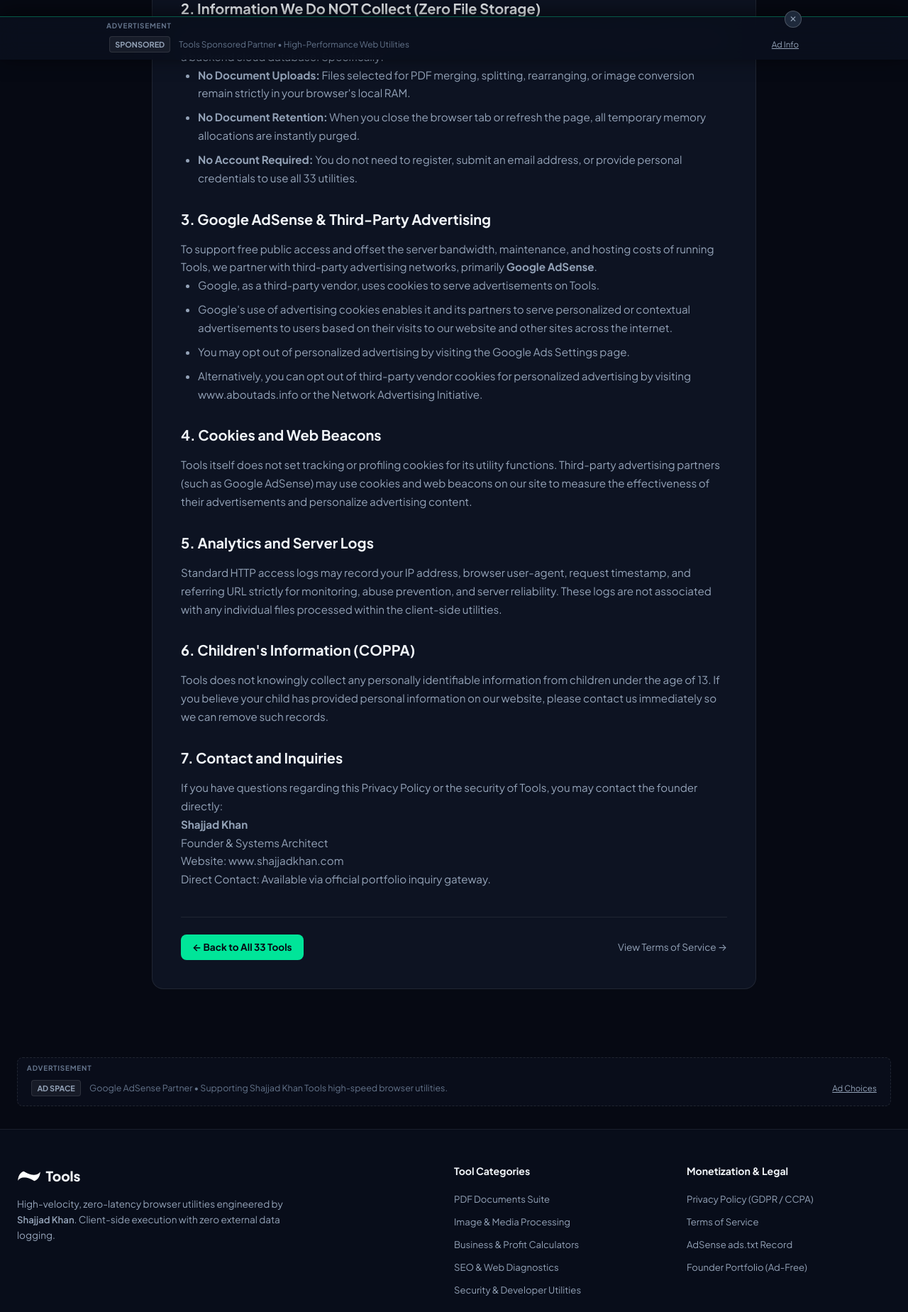
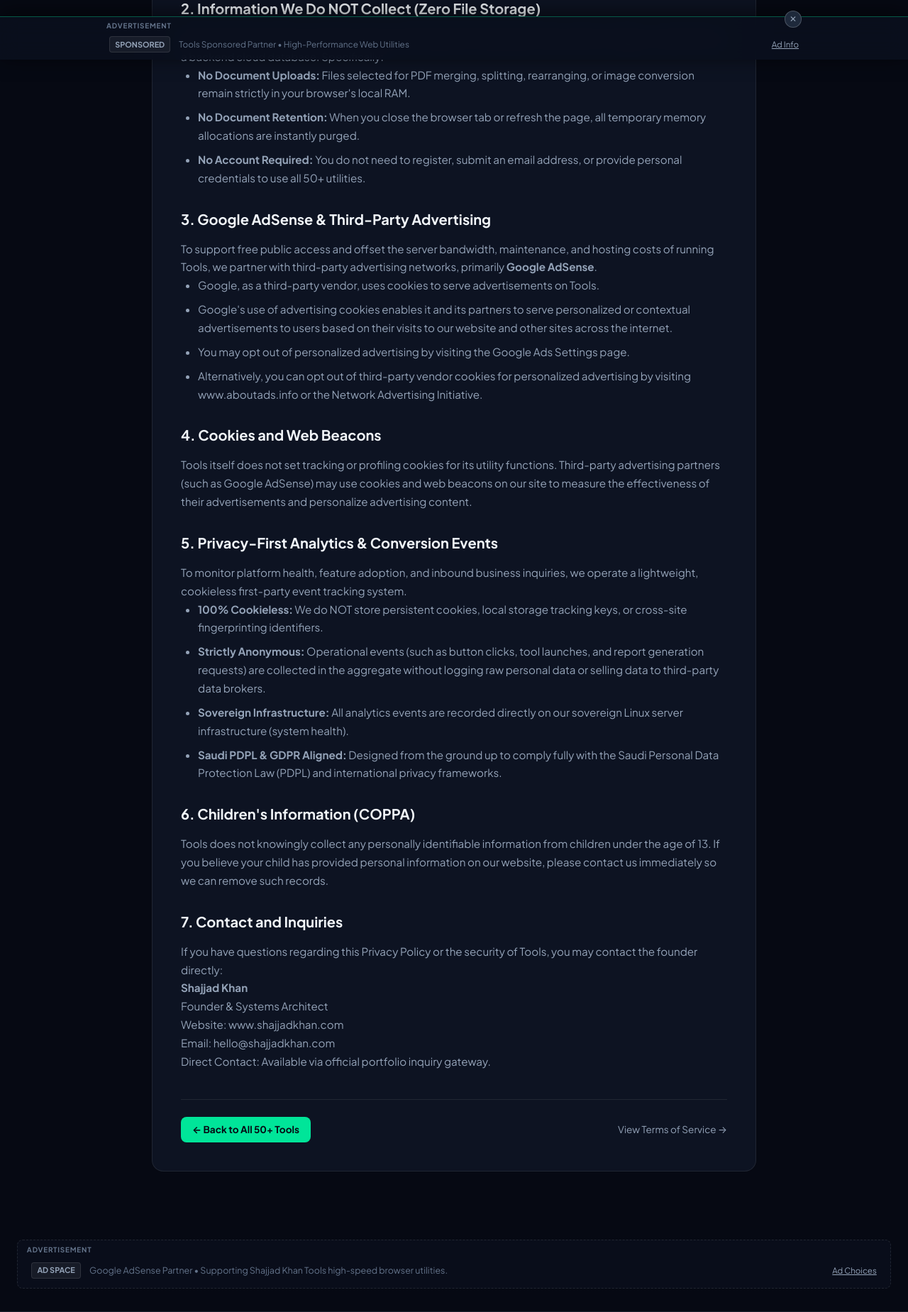
Before and after one commit to ShajjadKhan/p-portfolio, a Flask app: page /tools/privacy in a window 1280 px wide. Shown: the part 716-2565 px from the top of the page at 71% size. Run offline with Flask 3, Linux system fonts and the light colour scheme; some libraries are stand-ins or nearby versions.

Commit message:
P2-15: Implement privacy-first analytics and conversion event tracking

```diff
--- a/app.py
+++ b/app.py
@@ -59,6 +59,16 @@ def init_db():
             user_agent TEXT,
             created_at TIMESTAMP DEFAULT CURRENT_TIMESTAMP,
             is_read INTEGER DEFAULT 0
+        )
+    """)
+    cursor.execute("""
+        CREATE TABLE IF NOT EXISTS analytics_events (
+            id INTEGER PRIMARY KEY AUTOINCREMENT,
+            event_name TEXT NOT NULL,
+            event_data TEXT,
+            path TEXT,
+            referrer TEXT,
+            created_at TIMESTAMP DEFAULT CURRENT_TIMESTAMP
         )
     """)
     # Migration for databases created before the optional phone field existed.
@@ -284,9 +294,9 @@ def contact_submit():
 
     name = (data.get('name') or '').strip()
     email = (data.get('email') or '').strip()
-    company = (data.get('company') or '').strip()
+    company = (data.get('company') or data.get('organization') or '').strip()
     phone = (data.get('phone') or '').strip()
-    project_type = (data.get('project_type') or 'General Inquiry').strip()
+    project_type = (data.get('project_type') or data.get('service') or 'General Inquiry').strip()
     message = (data.get('message') or '').strip()
     honeypot = (data.get('website') or '').strip()
 
@@ -353,6 +363,52 @@ def contact_submit():
         }), 500
     finally:
         conn.close()
+
+@app.route('/api/event', methods=['POST'])
+def track_event():
+    """Privacy-first first-party analytics event ingestion (cookieless, PDPL/GDPR compliant)."""
+    data = request.get_json(silent=True) or request.form or {}
+    event_name = (data.get('event_name') or data.get('event') or '').strip()[:64]
+    if not event_name:
+        return jsonify({"status": "error", "message": "Missing event name"}), 400
+
+    event_data = str(data.get('event_data') or data.get('data') or '')[:512]
+    path = (data.get('path') or request.headers.get('Referer', '') or '')[:256]
+    referrer = (data.get('referrer') or '')[:256]
+
+    try:
+        conn = get_db()
+        cursor = conn.cursor()
+        cursor.execute(
+            "INSERT INTO analytics_events (event_name, event_data, path, referrer) VALUES (?, ?, ?, ?)",
+            (event_name, event_data, path, referrer)
+        )
+        conn.commit()
+        conn.close()
+        return jsonify({"status": "success", "event": event_name}), 201
+    except Exception as e:
+        return jsonify({"status": "error", "message": "Failed to record event"}), 500
+
+@app.route('/api/event/stats')
+def event_stats():
+    """Summary counts of conversion events (public aggregate counts for monitoring)."""
+    try:
+        conn = get_db()
+        cursor = conn.cursor()
+        cursor.execute("""
+            SELECT event_name, COUNT(*) as count
+            FROM analytics_events
+            GROUP BY event_name
+            ORDER BY count DESC
+        """)
+        rows = cursor.fetchall()
+        conn.close()
+        return jsonify({
+            "status": "success",
+            "events": {row['event_name']: row['count'] for row in rows}
+        })
+    except Exception as e:
+        return jsonify({"status": "error", "message": str(e)}), 500
 
 @app.route('/robots.txt')
 def robots():
--- a/templates/calculator/roi.html
+++ b/templates/calculator/roi.html
@@ -193,5 +193,5 @@
     </div>
 </div>
 
-<script src="{{ url_for('static', filename='js/calculator.js') }}?v=1.0"></script>
+<script src="{{ url_for('static', filename='js/calculator.js') }}?v=1.1"></script>
 {% endblock %}
--- a/templates/index.html
+++ b/templates/index.html
@@ -1295,6 +1295,6 @@
         </div>
     </footer>
 
-    <script src="{{ url_for('static', filename='js/main.js') }}?v=1.4"></script>
+    <script src="{{ url_for('static', filename='js/main.js') }}?v=1.5"></script>
 </body>
 </html>
--- a/templates/tools/privacy.html
+++ b/templates/tools/privacy.html
@@ -40,7 +40,7 @@
             <ul>
                 <li><strong>No Document Uploads:</strong> Files selected for PDF merging, splitting, rearranging, or image conversion remain strictly in your browser's local RAM.</li>
                 <li><strong>No Document Retention:</strong> When you close the browser tab or refresh the page, all temporary memory allocations are instantly purged.</li>
-                <li><strong>No Account Required:</strong> You do not need to register, submit an email address, or provide personal credentials to use all 33 utilities.</li>
+                <li><strong>No Account Required:</strong> You do not need to register, submit an email address, or provide personal credentials to use all 50+ utilities.</li>
             </ul>
 
             <h2>3. Google AdSense &amp; Third-Party Advertising</h2>
@@ -61,11 +61,16 @@
                 may use cookies and web beacons on our site to measure the effectiveness of their advertisements and personalize advertising content.
             </p>
 
-            <h2>5. Analytics and Server Logs</h2>
+            <h2>5. Privacy-First Analytics &amp; Conversion Events</h2>
             <p>
-                Standard HTTP access logs may record your IP address, browser user-agent, request timestamp, and referring URL strictly for monitoring,
-                abuse prevention, and server reliability. These logs are not associated with any individual files processed within the client-side utilities.
+                To monitor platform health, feature adoption, and inbound business inquiries, we operate a lightweight, cookieless first-party event tracking system.
             </p>
+            <ul>
+                <li><strong>100% Cookieless:</strong> We do NOT store persistent cookies, local storage tracking keys, or cross-site fingerprinting identifiers.</li>
+                <li><strong>Strictly Anonymous:</strong> Operational events (such as button clicks, tool launches, and report generation requests) are collected in the aggregate without logging raw personal data or selling data to third-party data brokers.</li>
+                <li><strong>Sovereign Infrastructure:</strong> All analytics events are recorded directly on our sovereign Linux server infrastructure (<a href="/health" target="_blank" rel="noopener">system health</a>).</li>
+                <li><strong>Saudi PDPL &amp; GDPR Aligned:</strong> Designed from the ground up to comply fully with the Saudi Personal Data Protection Law (PDPL) and international privacy frameworks.</li>
+            </ul>
 
             <h2>6. Children's Information (COPPA)</h2>
             <p>
@@ -81,12 +86,13 @@
                 <strong>Shajjad Khan</strong><br>
                 Founder &amp; Systems Architect<br>
                 Website: <a href="/">www.shajjadkhan.com</a><br>
+                Email: <a href="mailto:hello@shajjadkhan.com">hello@shajjadkhan.com</a><br>
                 Direct Contact: Available via official portfolio inquiry gateway.
             </p>
         </div>
 
         <div class="legal-footer-nav">
-            <a href="/tools" class="btn-return">← Back to All 33 Tools</a>
+            <a href="/tools" class="btn-return">← Back to All 50+ Tools</a>
             <a href="/tools/terms" class="legal-alt-link">View Terms of Service →</a>
         </div>
     </div>
--- a/templates/tools/terms.html
+++ b/templates/tools/terms.html
@@ -62,7 +62,7 @@
         </div>
 
         <div class="legal-footer-nav">
-            <a href="/tools" class="btn-return">← Back to All 33 Tools</a>
+            <a href="/tools" class="btn-return">← Back to All 50+ Tools</a>
             <a href="/tools/privacy" class="legal-alt-link">View Privacy Policy →</a>
         </div>
     </div>
--- a/templates/tools/tool.html
+++ b/templates/tools/tool.html
@@ -83,7 +83,7 @@
                 <div class="tip-card">
                     <span class="tip-icon">⌨️</span>
                     <strong>Instant Navigation</strong>
-                    <p>Press <kbd>/</kbd> anywhere to quickly search and switch between any of the 33 tools in under a second.</p>
+                    <p>Press <kbd>/</kbd> anywhere to quickly search and switch between any of the 50+ tools in under a second.</p>
                 </div>
                 <div class="tip-card">
                     <span class="tip-icon">📦</span>
```
Also changed, not shown: static/js/calculator.js (+7 -0 lines), static/js/main.js (+55 -0 lines).
